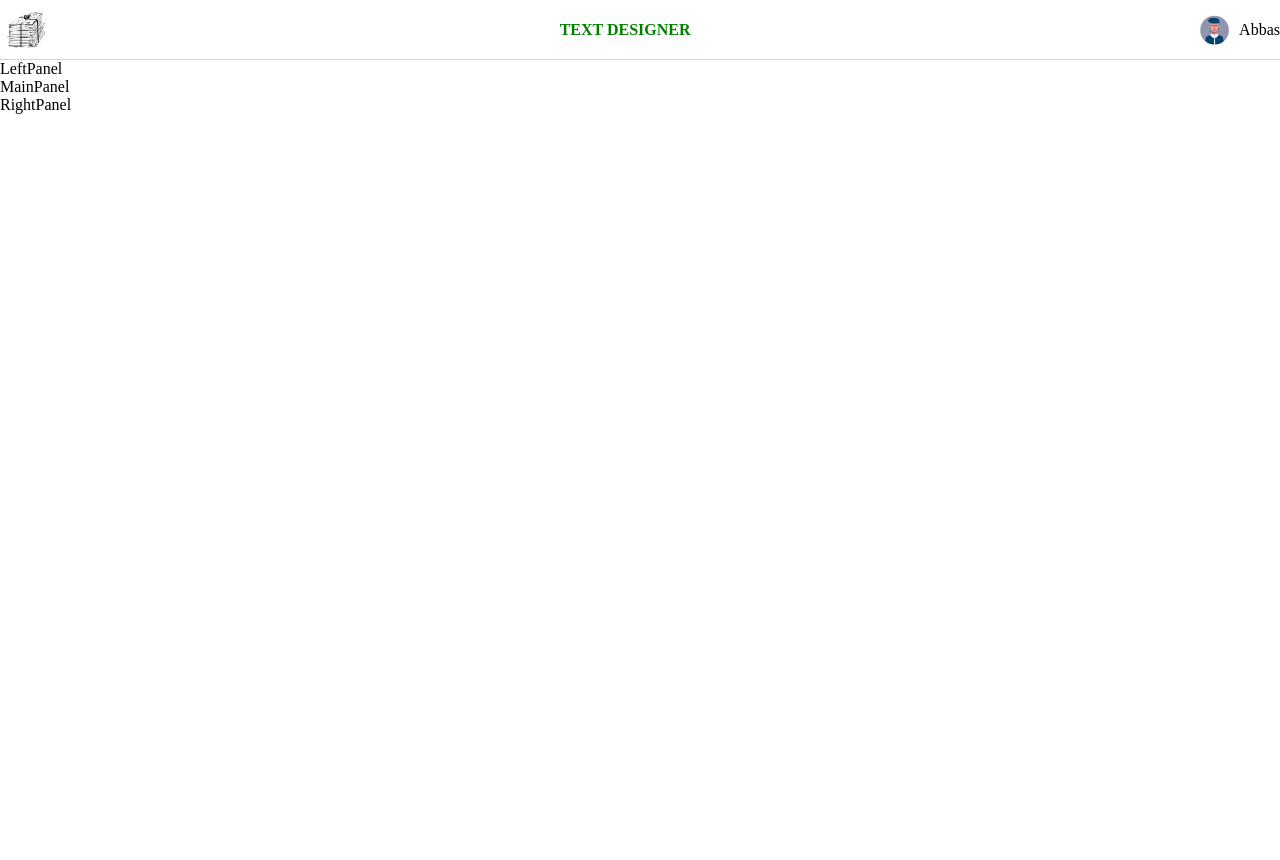
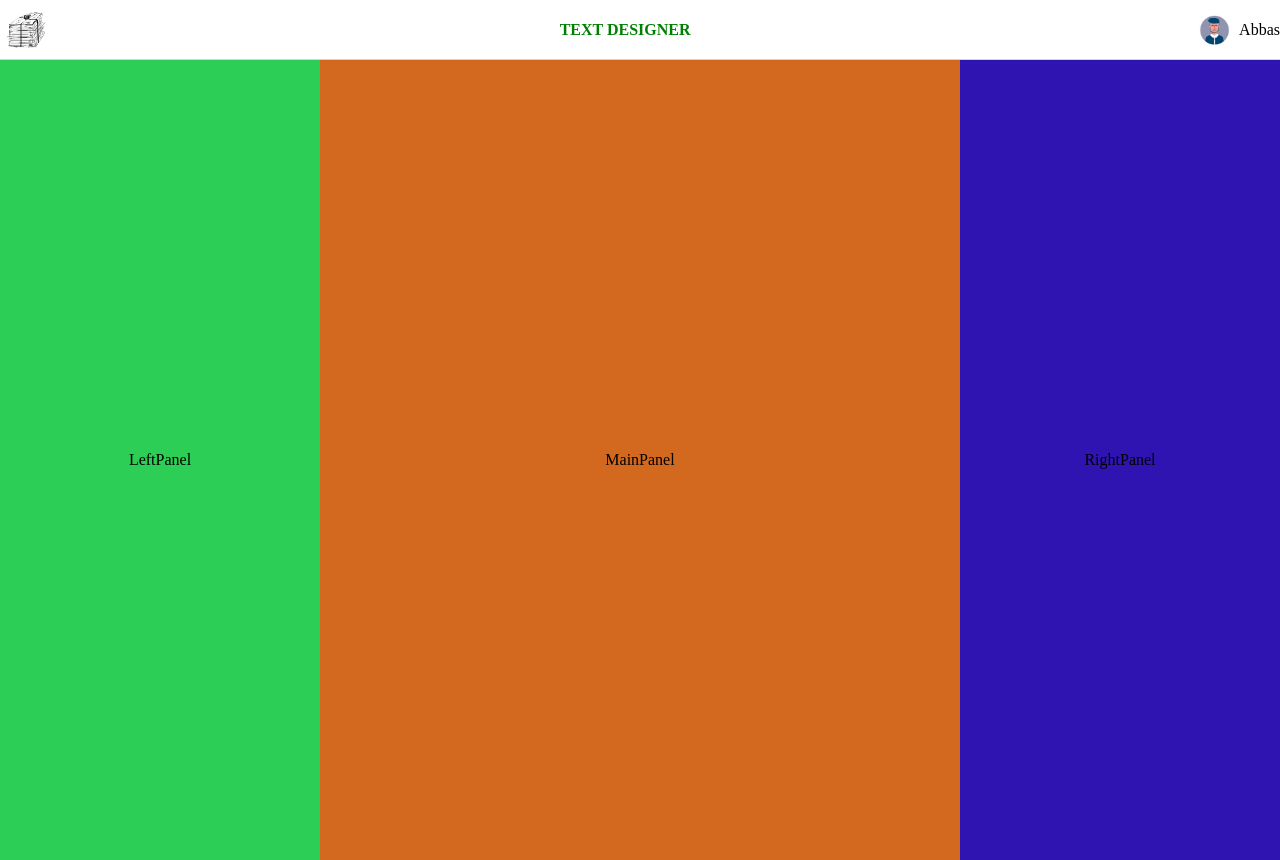
Before and after one commit to Khalid-Abbas-IU/MyCodeStack, a React (Create React App) app in the folder client/: page / in a window 1280 px wide. Before the commit the page ends 800 px from the top, so only its background shows below. Built offline with nearby package versions, Linux system fonts and the light colour scheme.

Commit message:
Main layout styling

```diff
--- a/client/src/App.css
+++ b/client/src/App.css
@@ -8,10 +8,31 @@
     justify-content: center;
     align-items: center;
 }
+.td-main-layout{
+    height: calc(100% - 60px);
+    display: flex;
+    justify-content: space-between;
+}
 .td-center-element{
     display: flex;
     justify-content: center;
     align-items: center;
+}
+
+.td-left-panel{
+    width: 25%;
+    height: 100vh;
+    background: rgb(45, 206, 85);
+}
+.td-right-panel{
+    width: 25%;
+    height: 100vh;
+    background: rgb(48, 20, 177);
+}
+.td-main-panel{
+    width: 50%;
+    height: 100vh;
+    background: chocolate;
 }
 
 .td-header{
--- a/client/src/components/layouts/MainLayout.js
+++ b/client/src/components/layouts/MainLayout.js
@@ -5,11 +5,11 @@ import MainPanel from '../panels/MainPanel';
 
 const MainLayout=()=>{
     return(
-        <>
-        <LeftPanel/>
-        <MainPanel/>
-        <RightPanel/>
-        </>
+        <div className="td-main-layout">
+            <LeftPanel/>
+            <MainPanel/>
+            <RightPanel/>
+        </div>
     );
 
 }
--- a/client/src/components/panels/LeftPanel.js
+++ b/client/src/components/panels/LeftPanel.js
@@ -2,7 +2,7 @@ import React from 'react';
 
 const LeftPanel = () => {
     return(
-        <div>
+        <div className="td-left-panel td-center-element">
           LeftPanel
         </div>
     )
--- a/client/src/components/panels/MainPanel.js
+++ b/client/src/components/panels/MainPanel.js
@@ -2,7 +2,7 @@ import React from 'react';
 
 const MainPanel = () => {
     return(
-        <div>
+        <div className="td-main-panel td-center-element">
           MainPanel
         </div>
     )
--- a/client/src/components/panels/RightPanel.js
+++ b/client/src/components/panels/RightPanel.js
@@ -2,7 +2,7 @@ import React from 'react';
 
 const RightPanel = () => {
     return(
-        <div>
+        <div className="td-right-panel td-center-element">
           RightPanel
         </div>
     )
```
Also changed, not shown: 1 other file (tests, documents, lock files or other folders).
